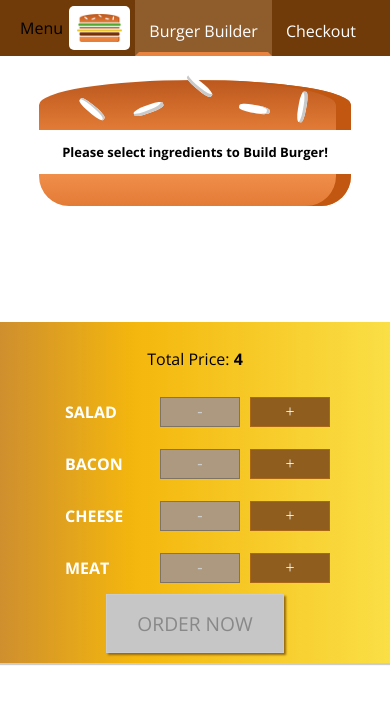
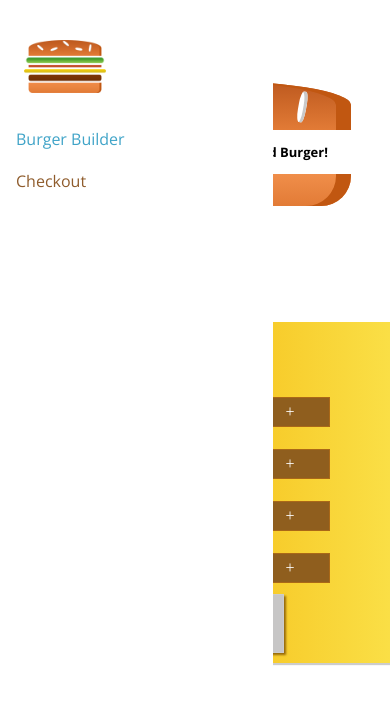
Before and after one commit to ibrahimkholil6210/burger-builder-react, a React (Create React App) app: page / in a window 390 px wide. Shown: the top 704 px of the page. Built offline with nearby package versions, Linux system fonts and the light colour scheme.

Commit message:
Fixed Responsive behaviour of Sidedrawer and Navigation bar

```diff
--- a/src/components/Layout/Layout.js
+++ b/src/components/Layout/Layout.js
@@ -2,11 +2,13 @@
 import Aux from '../../hoc/Auxiliary';
 import Toolbar from '../Navigation/Toolbar/Toolbar';
 import classes from './Layout.module.css';
+import SideDrawer from '../Navigation/SideDrawer/SindeDrawer';
 
 export default function Layout(props) {
     return (
         <Aux>
             <Toolbar />
+            <SideDrawer />
             <main className={classes.Content}>
                 {props.children}
             </main>
--- a/src/components/Navigation/NavigationItems/navigationitem.module.css
+++ b/src/components/Navigation/NavigationItems/navigationitem.module.css
@@ -1,27 +1,45 @@
-.NavigationItem{
-    margin: 0;
+.NavigationItem {
+    margin: 10px 0;
     box-sizing: border-box;
-    display: flex;
-    height: 100%;
-    width: auto;
-    align-items: center;
-    justify-content: space-between;
+    display: block;
+    width: 100%;
 }
 
-.NavigationItem a{
-    color: #ffffff;
+.NavigationItem a {
+    color: #8F5C2C;
     text-decoration: none;
-    height: 100%;
-    padding: 16px 10px;
-    border: 4px solid transparent;
+    width: 100%;
     box-sizing: border-box;
     display: block;
 }
 
 .NavigationItem a:hover,
 .NavigationItem a:active,
-.NavigationItem a.active{
-    background-color: #8f5c2c;
-    border-bottom: 4px solid #e8843f;
-    color: #ffffff;
+.NavigationItem a.active {
+    color: #40A4C8;
 }
+
+@media (min-width: 500px) {
+    .NavigationItem {
+        margin: 0;
+        display: flex;
+        height: 100%;
+        width: auto;
+        align-items: center;
+    }
+
+    .NavigationItem a {
+        color: white;
+        height: 100%;
+        padding: 16px 10px;
+        border-bottom: 4px solid transparent;
+    }
+
+    .NavigationItem a:hover,
+    .NavigationItem a:active,
+    .NavigationItem a.active {
+        background-color: #8F5C2C;
+        border-bottom: 4px solid #40A4C8;
+        color: white;
+    }
+}
--- a/src/components/Navigation/NavigationItems/navigationitems.module.css
+++ b/src/components/Navigation/NavigationItems/navigationitems.module.css
@@ -5,4 +5,11 @@
     display: flex;
     align-items: center;
     height: 100%;
+    flex-flow: column;
 }
+
+@media (min-width: 500px) {
+    .NavigationItems{
+        flex-flow: row;
+    }
+}
--- /dev/null
+++ b/src/components/Navigation/SideDrawer/SindeDrawer.js
@@ -0,0 +1,17 @@
+import React from 'react';
+import Logo from '../../Logo/Logo';
+import NavigationItems from '../NavigationItems/NavigationItems';
+import classes from './sidedrawer.module.css';
+
+export default function SindeDrawer() {
+    return (
+        <div className={classes.SideDrawer}>
+            <div className={classes.Logo}>
+                <Logo />
+            </div>
+            <nav>
+                <NavigationItems />
+            </nav>
+        </div>
+    )
+}
--- /dev/null
+++ b/src/components/Navigation/SideDrawer/sidedrawer.module.css
@@ -0,0 +1,31 @@
+.SideDrawer{
+    position: fixed;
+    width: 280px;
+    max-width: 70%;
+    height: 100%;
+    left: 0;
+    top: 0;
+    z-index: 200;
+    background-color: #ffffff;
+    padding: 32px 16px;
+    box-sizing: border-box;
+    transition: transform .35s ease-out;
+}
+
+@media (min-width: 500px){
+    .SideDrawer{
+        display: none;
+    }
+}
+
+.Open{
+    transform: translateX(0);
+}
+
+.Close{
+    transform: translateX(-100%);
+}
+
+.Logo{
+    height: 11%;
+}
--- a/src/components/Navigation/Toolbar/Toolbar.js
+++ b/src/components/Navigation/Toolbar/Toolbar.js
@@ -5,7 +5,7 @@
 
 export default function Toolbar(props) {
     return (
-        <header className={classes.Toolbar}>
+        <header className={[classes.Toolbar, classes.DesktopOnly].join(' ')}>
             <div>Menu</div>
             <Logo />
             <nav>
--- a/src/components/Navigation/Toolbar/toolbar.module.css
+++ b/src/components/Navigation/Toolbar/toolbar.module.css
@@ -16,3 +16,9 @@
 .Toolbar nav{
     height: 100%;
 }
+
+@media(max-width: 499px){
+    .DesktopOnly{
+        display: none;
+    }
+}
```
